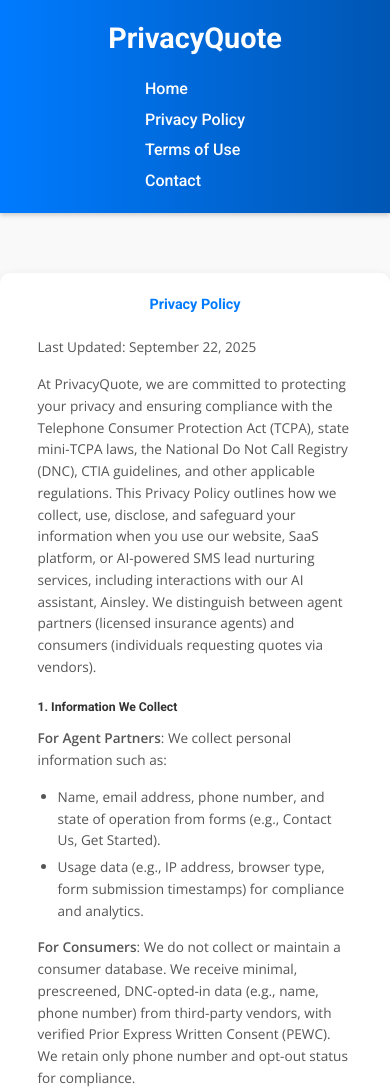
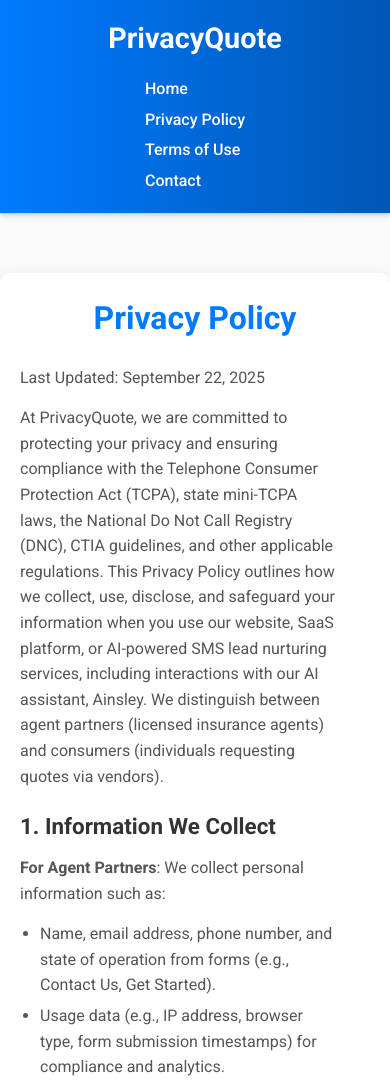
Before and after one commit to PrivacyQuote/privacyquote, a plain HTML site: page privacy-policy.html in a window 390 px wide. Shown: the top 1092 px of the page. Drawn offline with nearby package versions, Linux system fonts and the light colour scheme.

Commit message:
Update privacy-policy.html

```diff
--- a/privacy-policy.html
+++ b/privacy-policy.html
@@ -56,7 +56,7 @@
             box-shadow: 0 4px 12px rgba(0,0,0,0.1);
         }
         .section h2 {
-            font-size: 1.0em; /* Adjusted to 1.0em as requested */
+            font-size: 2.2em;
             text-align: center;
             margin-bottom: 20px;
             color: #007bff;
@@ -64,21 +64,16 @@
             font-family: 'Roboto', Arial, sans-serif;
         }
         .section h3 {
-            font-size: 1.0em; /* Adjusted to 1.0em as requested */
+            font-size: 1.5em;
             margin-top: 20px;
             margin-bottom: 10px;
             color: #333;
             font-family: 'Roboto', Arial, sans-serif;
         }
-        .content {
-            max-width: 800px;
-            margin: 0 auto;
-            font-size: 0.9em; /* Adjusted to 0.9em as requested */
-            color: #555;
-            font-family: 'Open Sans', Helvetica, sans-serif;
-        }
         .content p, .content ul {
             margin-bottom: 15px;
+            font-size: 1em;
+            color: #555;
         }
         .content ul {
             padding-left: 20px;
@@ -119,13 +114,12 @@
                 margin: 5px 0;
             }
             .section h2 {
-                font-size: 0.9em; /* Slightly reduced for mobile */
+                font-size: 2em;
             }
             .section h3 {
-                font-size: 0.9em; /* Slightly reduced for mobile */
+                font-size: 1.4em;
             }
             .content {
-                font-size: 0.85em; /* Slightly reduced for mobile */
                 max-width: 90%;
             }
         }
```
